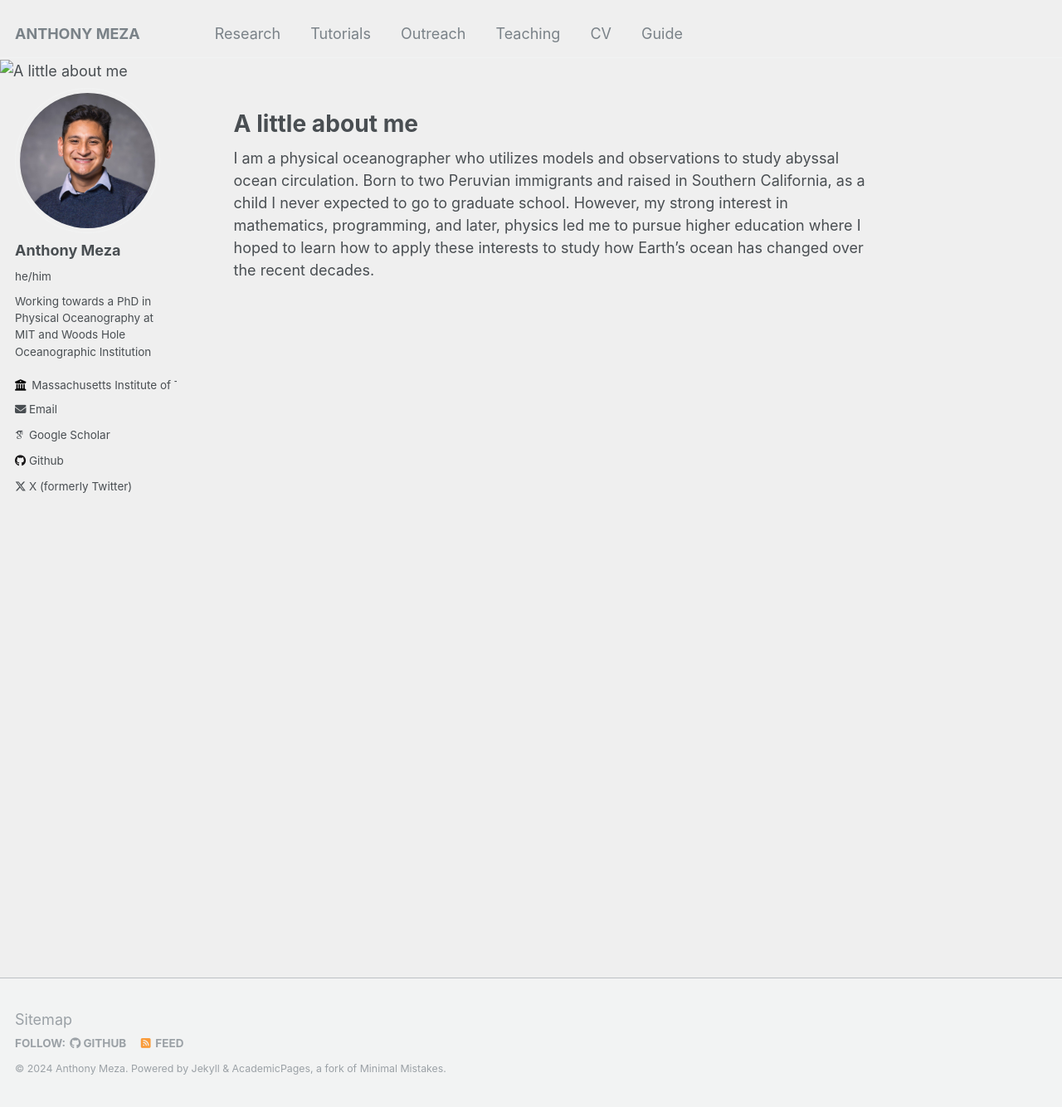
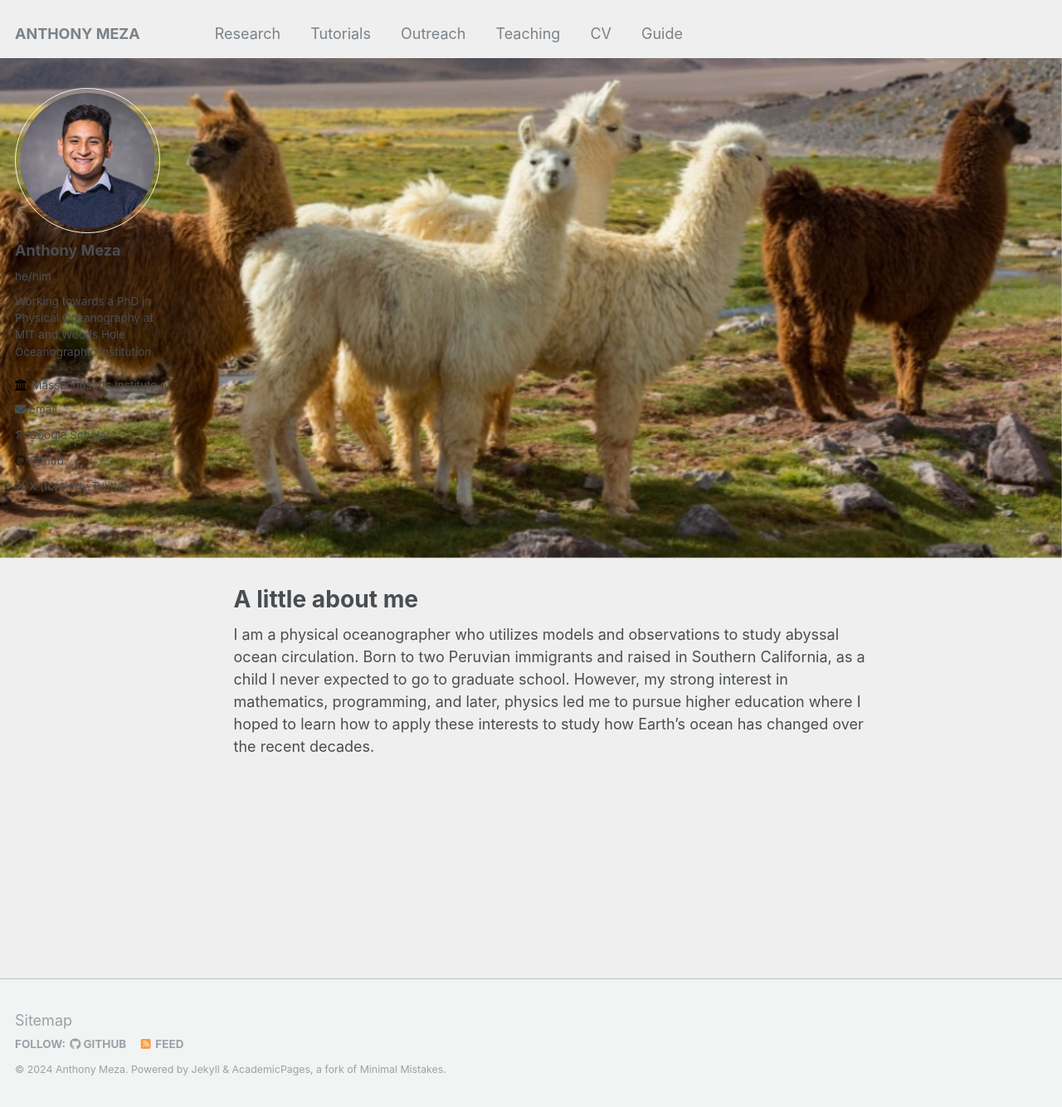
Before and after one commit to anthony-meza/anthony-meza.github.io, a Jekyll site: the page built from _pages/about.md, in a window 1280 px wide and 1334 px high. Shown: the whole window at 83% size. Built offline with Jekyll 4.4.1, drawn with Linux system fonts in a browser that asks for light colours; some web fonts are replaced.

Commit message:
Update about.md

```diff
--- a/_pages/about.md
+++ b/_pages/about.md
@@ -5,7 +5,7 @@ author_profile: true
 author: Anthony Meza
 excerpt: "Uncovering how the ocean works"
 header:
-  image: "/images/Llamas.jpg"
+  image: "../images/Llamas.jpg"
 
 redirect_from:
   - /about/
```
